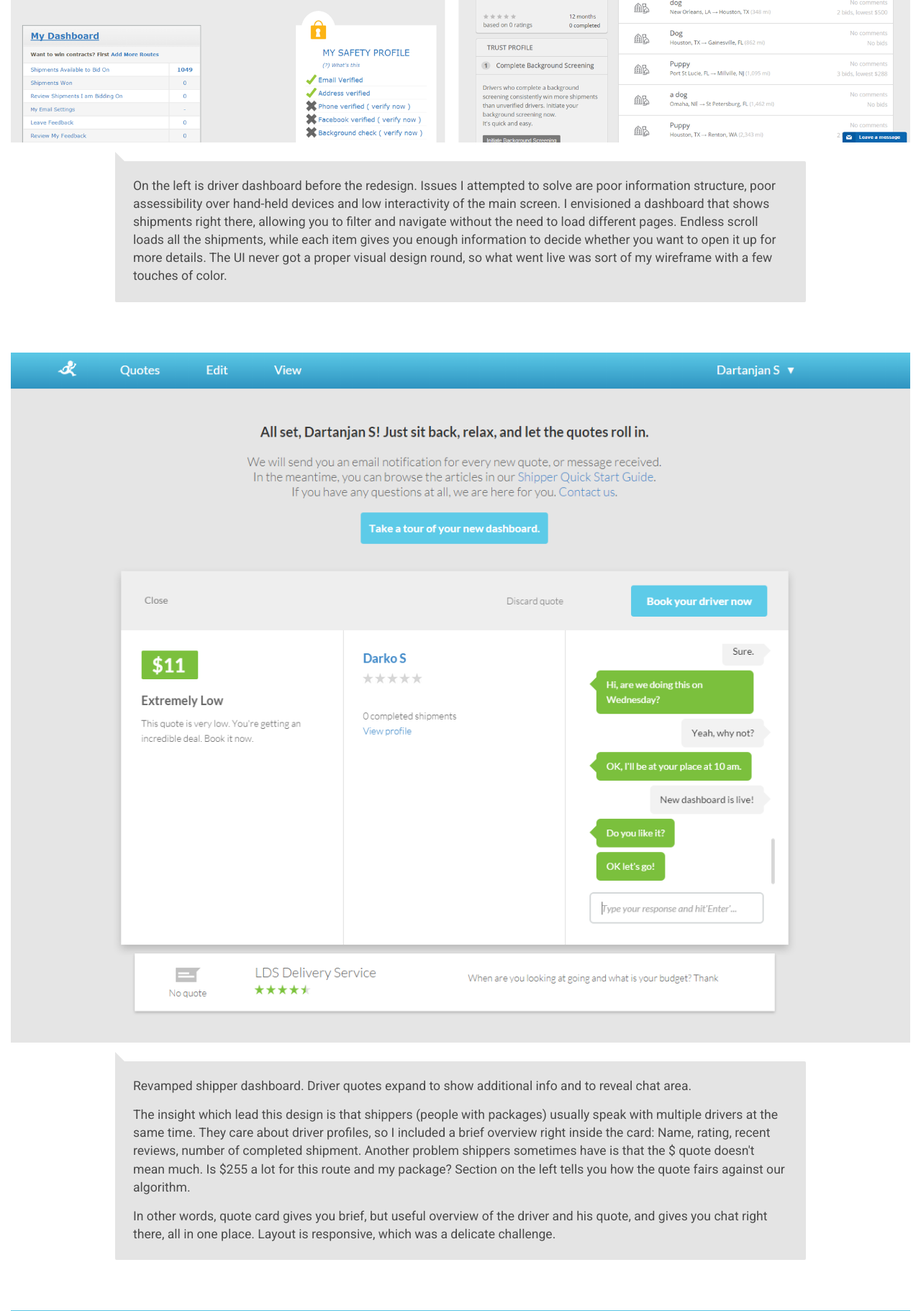
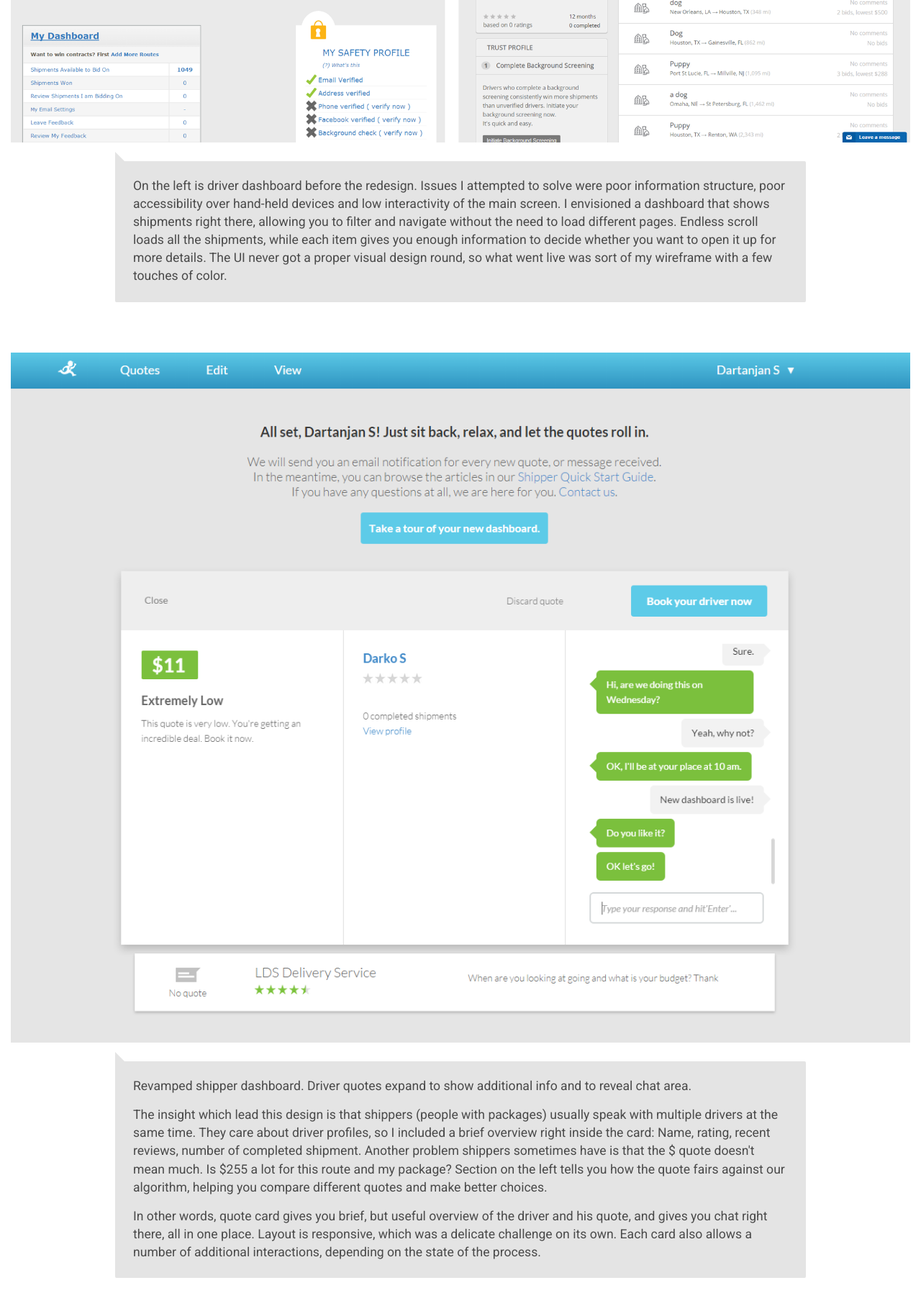
Before and after one commit to Dartanjan/darkoux, a PHP site: page /?project=citizenshipper in a window 1280 px wide. Shown: the part 3819-5641 px from the top of the page at 72% size. Run offline with PHP 8.4, Linux system fonts and the light colour scheme; some libraries are stand-ins or nearby versions; some web fonts are replaced.

Commit message:
Additional fixes

```diff
--- a/projects/citizenshipper/content.php
+++ b/projects/citizenshipper/content.php
@@ -61,27 +61,27 @@
 		<figure>
 			<img src="/projects/citizenshipper/cs02.png" alt="">
 			<figcaption>
-				<p>On the left is driver dashboard before the redesign. Issues I attempted to solve are poor information structure, poor assessibility over hand-held devices and low interactivity of the main screen. I envisioned a dashboard that shows shipments right there, allowing you to filter and navigate without the need to load different pages. Endless scroll loads all the shipments, while each item gives you enough information to decide whether you want to open it up for more details. The UI never got a proper visual design round, so what went live was sort of my wireframe with a few touches of color.</p>
+				<p>On the left is driver dashboard before the redesign. Issues I attempted to solve were poor information structure, poor accessibility over hand-held devices and low interactivity of the main screen. I envisioned a dashboard that shows shipments right there, allowing you to filter and navigate without the need to load different pages. Endless scroll loads all the shipments, while each item gives you enough information to decide whether you want to open it up for more details. The UI never got a proper visual design round, so what went live was sort of my wireframe with a few touches of color.</p>
 			</figcaption>
 		</figure>
 		<figure>
 			<img src="/projects/citizenshipper/cs04.png" alt="">
 			<figcaption>
 				<p>Revamped shipper dashboard. Driver quotes expand to show additional info and to reveal chat area.</p>
-				<p>The insight which lead this design is that shippers (people with packages) usually speak with multiple drivers at the same time. They care about driver profiles, so I included a brief overview right inside the card: Name, rating, recent reviews, number of completed shipment. Another problem shippers sometimes have is that the $ quote doesn't mean much. Is $255 a lot for this route and my package? Section on the left tells you how the quote fairs against our algorithm.</p>
-				<p>In other words, quote card gives you brief, but useful overview of the driver and his quote, and gives you chat right there, all in one place. Layout is responsive, which was a delicate challenge.</p>
+				<p>The insight which lead this design is that shippers (people with packages) usually speak with multiple drivers at the same time. They care about driver profiles, so I included a brief overview right inside the card: Name, rating, recent reviews, number of completed shipment. Another problem shippers sometimes have is that the $ quote doesn't mean much. Is $255 a lot for this route and my package? Section on the left tells you how the quote fairs against our algorithm, helping you compare different quotes and make better choices.</p>
+				<p>In other words, quote card gives you brief, but useful overview of the driver and his quote, and gives you chat right there, all in one place. Layout is responsive, which was a delicate challenge on its own. Each card also allows a number of additional interactions, depending on the state of the process.</p>
 			</figcaption>
 		</figure>
 		<figure>
 			<img src="/projects/citizenshipper/cs05.jpg" alt="">
 			<figcaption>
-				<p>I wrote entire HTML, CSS and Javascript code for the payment form, to get the pixels exactly as I wanted them. There were no wireframes or .psd mockups &ndash; I designed all the elements right in the browser. I also wrote JS code for small interactions, like when you enter 16 digits in the CC number field, it moves focus to the next input, and so on.</p>
+				<p>I rewrote entire HTML, CSS and Javascript code for the payment form, to get the pixels exactly as I wanted them. There were no wireframes or .psd mockups &ndash; I designed all the elements right in the browser. I also wrote JS code for small interactions, like when you enter 16 digits in the CC number field, it moves focus to the next input, and so on.</p>
 			</figcaption>
 		</figure>
 		<figure>
 			<img src="/projects/citizenshipper/cs07.jpg" alt="">
 			<figcaption>
-				<p>Another big project was a complete revamp of the marketing site. Focus was on stressing trust and security through clear, concise copy, clear explanation of the process and use of trust symbols. Other improvements were with typography, new visual language and clear call to action. On this project, I lead both visual design and web development teams and delivered a number of git commits myself.</p>
+				<p>Another big project was a complete revamp of the marketing site. Focus was on stressing trust and security &ndash; online marketplaces must, above all, put trust before anything &ndash; through clear, concise copy, clear explanation of the process and use of trust symbols. Other improvements were with typography, new visual language and clear call to action. On this project, I lead both visual design and web development teams and delivered a number of git commits myself.</p>
 				<p>Further optimizations were aimed at testing different trust symbols to increase conversions.</p>
 			</figcaption>
 		</figure>
--- a/style.css
+++ b/style.css
@@ -314,17 +314,21 @@ nav.navbar.navbar-default {
   .big-button {
     display: inline-block;
     margin-top: 30px;
-    background-color: #848484;
-    padding: 7px 16px;
+    background-color: #3E50B4;
+    padding: 9px 26px;
     border-radius: 2px;
     box-shadow: 0 1px 3px rgba(0, 0, 0, 0.2);
     color: #FFF;
-  }
+
+    font-size: 20px;
+    margin-right: 10px;
+}
     .big-button:hover, .big-button:focus {
       text-decoration: none;
-      background-color: #949494;
+      background-color: #6575CE;
       color: white;
-    }
+
+}
 
 footer {
   margin-bottom: 50px;
@@ -447,3 +451,7 @@ nav.navbar.navbar-default a:hover {
 .projects-wrap .card a {
     color: #3E50B4;
 }
+
+.big-button:focus {
+    outline: 5px auto #51B328;
+}
```
